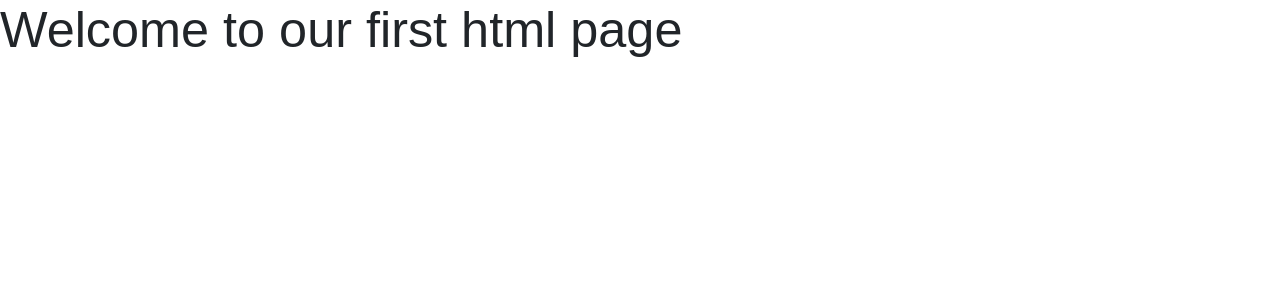
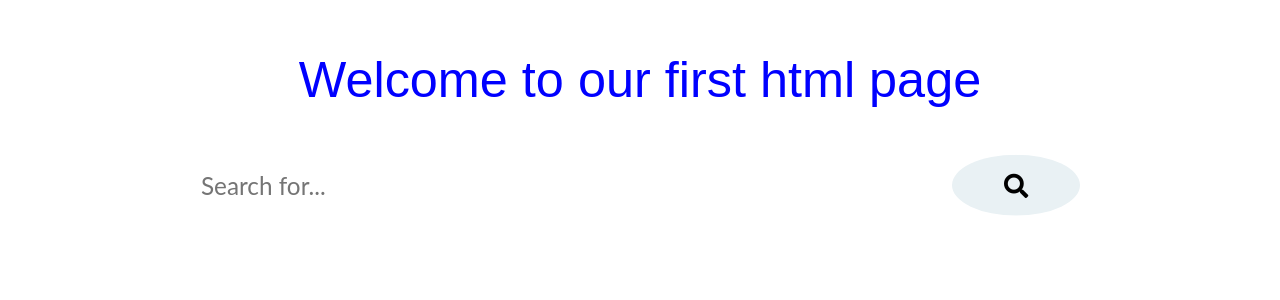
Before and after one commit to Jefex7/trainingExample, a Django app: page / in a window 1280 px wide. Shown: the part 59-359 px from the top of the page. Run offline with Django 4.2, Linux system fonts and the light colour scheme; data that the repository does not hold is empty; some libraries are stand-ins or nearby versions.

Commit message:
Added Search Bar

```diff
--- a/JournalD/JournalD/settings.py
+++ b/JournalD/JournalD/settings.py
@@ -116,7 +116,7 @@ AUTH_PASSWORD_VALIDATORS = [
 
 LANGUAGE_CODE = 'en-us'
 
-TIME_ZONE = 'UTC'
+TIME_ZONE = 'Europe/London'
 
 USE_I18N = True
 
--- a/JournalD/journalAppD/static/css/resource.css
+++ b/JournalD/journalAppD/static/css/resource.css
@@ -1,5 +1,18 @@
 * {
     box-sizing: border-box;
+}
+
+h1  {
+     color: blue;
+     margin-top: 50px;
+     text-align: center;
+     margin-bottom: 70px ;
+ }
+.resourceStyle {
+    position: relative;
+    left: 25%;
+    margin-top : 30px;
+    margin-bottom : 50 px;
 }
 
 body {
@@ -96,3 +109,27 @@ input[type="submit"] {
 .Sunday {
     background-color: lightsalmon;
 }
+
+.main {
+    width: 50%;
+    margin: 50px auto;
+}
+
+/* Bootstrap 4 text input with search icon */
+/*
+.has-search .form-control {
+    padding-left: 2.375rem;
+}
+
+.has-search .form-control-feedback {
+    position: absolute;
+    z-index: 2;
+    display: block;
+    width: 2.375rem;
+    height: 2.375rem;
+    line-height: 2.375rem;
+    text-align: center;
+    pointer-events: none;
+    color: #aaa;
+}
+*/
--- /dev/null
+++ b/JournalD/journalAppD/static/css/searchBar.css
@@ -0,0 +1,141 @@
+
+.search {
+  position: relative;
+  max-width: 1000px;
+  left: 50%;
+  -webkit-transform: translateX(-50%) translateY(-50%);
+          transform: translateX(-50%) translateY(-50%);
+}
+.search * {
+  outline: none;
+  box-sizing: border-box;
+  margin-top : 10px;
+  margin-right: 30px;
+  margin-bottom : 50 px;
+  margin-left: 30px;
+}
+.search__wrapper {
+  position: relative;
+}
+.search__field {
+  width: 20px;
+  height: 50px;
+  color: transparent;
+  font-family: Lato, sans-serif;
+  font-size: 1.35em;
+  padding: 0.35em 50px 0.35em 0;
+  border: 1px solid transparent;
+  border-radius: 0;
+  cursor: pointer;
+  transition: all 0.3s ease-in-out;
+}
+.search__field:focus {
+  border-bottom-color: #ccc;
+  width: 50vw;
+  color: #2b2b2b;
+  cursor: default;
+}
+.search__field:focus ~ .search__icon {
+  background-color: transparent;
+  cursor: pointer;
+  pointer-events: auto;
+}
+.search__icon {
+  position: absolute;
+  top: 0;
+  right: 0;
+  background-color: #e9f1f4;
+  width: 50px;
+  height: 50px;
+  font-size: 1.35em;
+  text-align: center;
+  border-color: transparent;
+  border-radius: 50%;
+  pointer-events: none;
+  display: inline-block;
+  transition: background-color 0.2s ease-in-out;
+}
+.search__field::-webkit-input-placeholder {
+  position: relative;
+  top: 0;
+  left: 0;
+  transition-property: top, color;
+  transition-duration: .1s;
+  -webkit-transform: translateZ(0);
+  transform: translateZ(0);
+  -webkit-backface-visibility: hidden;
+  backface-visibility: hidden;
+  -webkit-perspective: 1000;
+  perspective: 1000;
+}
+.search__field:-moz-placeholder {
+  position: relative;
+  top: 0;
+  left: 0;
+  transition-property: top, color;
+  transition-duration: .1s;
+  -webkit-transform: translateZ(0);
+  transform: translateZ(0);
+  -webkit-backface-visibility: hidden;
+  backface-visibility: hidden;
+  -webkit-perspective: 1000;
+  perspective: 1000;
+}
+.search__field::-moz-placeholder {
+  position: relative;
+  top: 0;
+  left: 0;
+  transition-property: top, color;
+  transition-duration: .1s;
+  -webkit-transform: translateZ(0);
+  transform: translateZ(0);
+  -webkit-backface-visibility: hidden;
+  backface-visibility: hidden;
+  -webkit-perspective: 1000;
+  perspective: 1000;
+}
+.search__field:-ms-input-placeholder {
+  position: relative;
+  top: 0;
+  left: 0;
+  transition-property: top, color;
+  transition-duration: .1s;
+  -webkit-transform: translateZ(0);
+  transform: translateZ(0);
+  -webkit-backface-visibility: hidden;
+  backface-visibility: hidden;
+  -webkit-perspective: 1000;
+  perspective: 1000;
+}
+.search__field::-webkit-input-placeholder[style*=hidden] {
+  color: #83b0c1;
+  font-size: .65em;
+  font-weight: normal;
+  top: -20px;
+  opacity: 1;
+  visibility: visible !important;
+}
+.search__field:-moz-placeholder[style*=hidden] {
+  color: #83b0c1;
+  font-size: .65em;
+  font-weight: normal;
+  top: -20px;
+  opacity: 1;
+  visibility: visible !important;
+}
+.search__field::-moz-placeholder[style*=hidden] {
+  color: #83b0c1;
+  font-size: .65em;
+  font-weight: normal;
+  top: -20px;
+  opacity: 1;
+  visibility: visible !important;
+}
+.search__field:-ms-input-placeholder[style*=hidden] {
+  color: #83b0c1;
+  font-size: .65em;
+  font-weight: normal;
+  top: -20px;
+  opacity: 1;
+  visibility: visible !important;
+}
--- a/JournalD/journalAppD/templates/base.html
+++ b/JournalD/journalAppD/templates/base.html
@@ -31,6 +31,7 @@
           <a class="nav-link disabled"
             >Disabled</a
           >
+
         </li>
       </ul>
     </div>
@@ -39,9 +40,10 @@
 <head>
   <link rel="stylesheet" href="https://cdn.jsdelivr.net/npm/bootstrap@5.2.0-beta1/dist/css/bootstrap.min.css">
   <script src="https://cdn.jsdelivr.net/npm/bootstrap@5.2.0-beta1/dist/js/bootstrap.bundle.min.js"></script>
+   <link rel="stylesheet" href="https://use.fontawesome.com/releases/v5.0.7/css/all.css">
     <link rel="stylesheet" href="{% static 'css/resource.css' %}">
-    <link rel="stylesheet" href="{% static 'css/navbar.css' %}">
-    <title>My Journal App</title>
+    <link rel="stylesheet" href="{% static 'css/searchBar.css' %}">
+
 </head>
 <body>
 {% block content %}
--- a/JournalD/journalAppD/templates/resources.html
+++ b/JournalD/journalAppD/templates/resources.html
@@ -2,26 +2,18 @@
 {% block content %}
 <h1>Welcome to our first html page</h1>
 
-<!--<table>
-    <tr>
-        <th> Date </th>
-        <th> Title </th>
-        <th> Content </th>
-        <th> - </th>
-    </tr>
-    {% for r in resource_list %}
-    <tr>
-         <td>{{ r.date_created }} </td>
-         <td>{{ r.title }} </td>
-         <td>{{ r.content }} </td>
 
-         <td><a href="{% url 'journalAppD:update_resource' r.id %}">Edit Resource</a></td>
-    </tr>
-    {% endfor %}
-    <td><a href="{% url 'journalAppD:create_resource' %}">Create New Resource</a></td>
-</table>-->
+<form class="search">
+  <div class="search__wrapper">
+    <input type="text" name="" placeholder="Search for..." class="search__field">
+    <button type="submit" class="fa fa-search search__icon"></button>
+  </div>
+</form>
+
+
+
 {% for r in resource_list %}
-    <article>
+    <article class="resourceStyle">
         <h2 class="{{ r.date_created|date:'l' }}">
             {{ r.date_created|date:'Y-m-d H:i' }}
         </h2>
@@ -36,4 +28,13 @@
     </article>
 
 {% endfor %}
+<!-- <div class="input-group">-->
+<!--    <input type="text" class="form-control" placeholder="Search this blog">-->
+<!--    <div class="input-group-append">-->
+<!--      <button class="btn btn-secondary" type="button">-->
+<!--        <i class="fa fa-search"></i>-->
+<!--      </button>-->
+<!--    </div>-->
+<!--  </div>-->
+
 {% endblock %}
```
